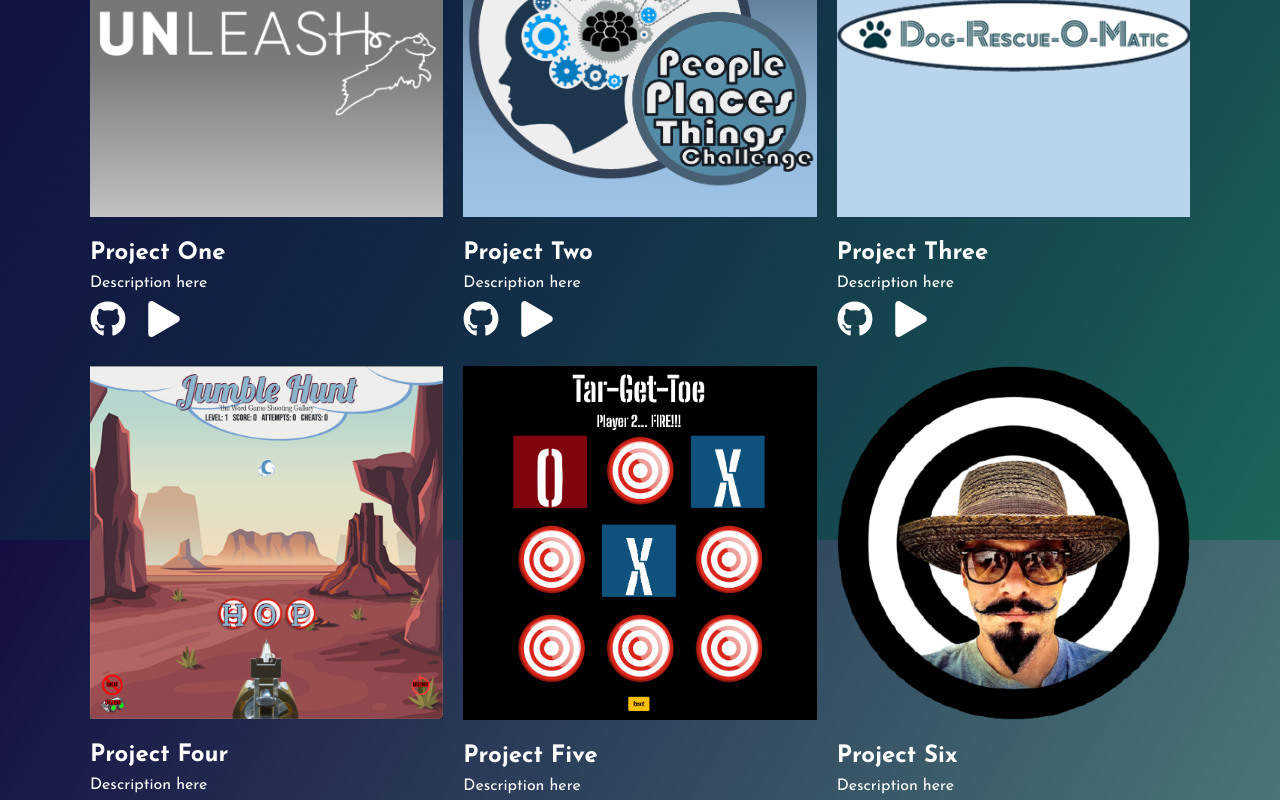
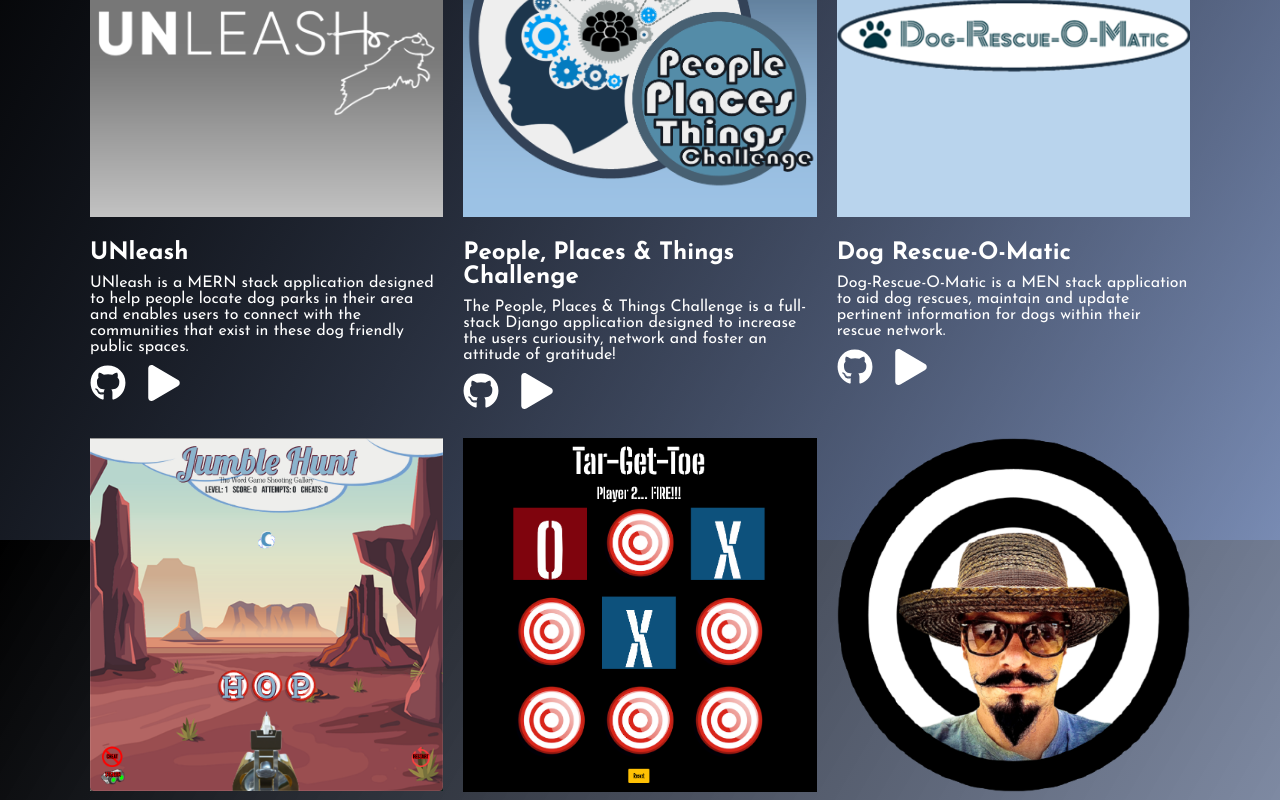
Before and after one commit to JohnnyMohawk/jna-dev-portfolio, a React (Create React App) app: page /projects in a window 1280 px wide. Shown: the part 260-1060 px from the top of the page. Built offline with nearby package versions, Linux system fonts and the light colour scheme.

Commit message:
frost the cake

```diff
--- a/src/components/Homepage.js
+++ b/src/components/Homepage.js
@@ -5,6 +5,9 @@ const Homepage = () => {
         <>
             <section className="homepage">
                 <div className="overlay">
+                    <a className="home-logo" href="https://www.linkedin.com/in/john-nelson-alden/" target="_blank" rel="noopennernoreferrer">
+                        <img className="home-logo" id="edit-img" src="./images/project-6.png" />
+                    </a>
                     <h1>John Nelson-Alden</h1>
                     <p>Full-Stack Developer</p>
 
--- a/src/data/navbar.js
+++ b/src/data/navbar.js
@@ -3,17 +3,17 @@ import {v4 as uuidv4} from "uuid"
 export const navbar = [
     {
         id: uuidv4(),
-        title: "Homepage",
+        title: "Home",
         url: "/"
     },
     {
         id: uuidv4(),
-        title: "Projects",
+        title: "My Projects",
         url: "/projects"
     },
     {
         id: uuidv4(),
-        title: "Contact Me",
+        title: "Let's Connect",
         url: "/contact-me"
     },
 ]
--- a/src/data/projects.js
+++ b/src/data/projects.js
@@ -3,48 +3,48 @@ import {v4 as uuidv4} from "uuid"
 export const projects = [
     {
         id: uuidv4(),
-        title: "Project One",
-        desc: "Description here",
-        github: "https://github.com/JohnnyMohawk",
-        demo: "add links",
+        title: "UNleash",
+        desc: "UNleash is a MERN stack application designed to help people locate dog parks in their area and enables users to connect with the communities that exist in these dog friendly public spaces.",
+        github: "https://github.com/JohnnyMohawk/unleash",
+        demo: "https://barks-rec-unleash.herokuapp.com/",
         image: "./images/project-1.png"
     },
     {
         id: uuidv4(),
-        title: "Project Two",
-        desc: "Description here",
-        github: "https://github.com/JohnnyMohawk",
-        demo: "add links",
+        title: "People, Places & Things Challenge",
+        desc: "The People, Places & Things Challenge is a full-stack Django application designed to increase the users curiousity, network and foster an attitude of gratitude!",
+        github: "https://github.com/JohnnyMohawk/ppt-challenge",
+        demo: "https://ppt-challenge.herokuapp.com/",
         image: "./images/project-2.png"
     },
     {
         id: uuidv4(),
-        title: "Project Three",
-        desc: "Description here",
-        github: "https://github.com/JohnnyMohawk",
-        demo: "add links",
+        title: "Dog Rescue-O-Matic",
+        desc: "Dog-Rescue-O-Matic is a MEN stack application to aid dog rescues, maintain and update pertinent information for dogs within their rescue network.",
+        github: "https://github.com/JohnnyMohawk/dog-rescue-app",
+        demo: "https://dog-o-matic-rescue-app.herokuapp.com/dogs",
         image: "./images/project-3.png"
     },
     {
         id: uuidv4(),
         title: "Project Four",
-        desc: "Description here",
-        github: "https://github.com/JohnnyMohawk",
-        demo: "add links",
+        desc: "Jumble Hunt is a shooting gallery style word jumble game built with vanilla JavaScript. The letters of a word will be rearranged in a random order, the player must “shoot” the letters in the correct order to unscramble the word.",
+        github: "https://github.com/JohnnyMohawk/jumble-hunt-game",
+        demo: "https://jumble-hunt.netlify.app/",
         image: "./images/project-4.png"
     },
     {
         id: uuidv4(),
-        title: "Project Five",
-        desc: "Description here",
-        github: "https://github.com/JohnnyMohawk",
-        demo: "add links",
+        title: "Tar-Get-Toe",
+        desc: "While not a full project, Tar-Get-Get displays my desire to make everything as interesting, engaging and visually appealing as possible!",
+        github: "https://github.com/JohnnyMohawk/ttt-weekend",
+        demo: "https://tar-get-toe.netlify.app/",
         image: "./images/project-5.png"
     },
     {
         id: uuidv4(),
-        title: "Project Six",
-        desc: "Description here",
+        title: "Guess Where This Link Goes",
+        desc: "I hope you have enjoyed my portfolio! I would love to speak with you further. Let's connect!",
         github: "https://github.com/JohnnyMohawk",
         demo: "add links",
         image: "./images/project-6.png"
--- a/src/index.css
+++ b/src/index.css
@@ -1,5 +1,5 @@
 :root {
-  --background-image: linear-gradient(120deg, #130e41,rgba(1, 84, 69, 0.67));
+  --background-image: linear-gradient(120deg, #000000,rgba(104, 125, 170, 0.67));
   --background-overlay: rgba(0,0,0,0.4);
 }
 
@@ -9,13 +9,27 @@
   box-sizing: border-box;
 }
 
-/* html {
-  background: var(--background-image) no-repeat center center fixed;
-  -webkit-background-size: cover;
-  -moz-background-size: cover;
-  -o-background-size: cover;
-  background-size: cover;
-} */
+.home-logo {
+  max-width: 50%;
+  margin-bottom: 20px;
+}
+
+#edit-img:hover {
+  -webkit-filter: invert(100%) !important;
+  animation-name: spin;
+  animation-duration: 5000ms;
+  animation-iteration-count: infinite;
+  animation-timing-function: linear;
+}
+
+@keyframes spin {
+  from {
+    transform:rotate(0deg);
+  }
+  to {
+    transform:rotate(360deg);
+  }
+}
 
 ul {
   list-style-type: none;
@@ -123,7 +137,7 @@ a {
 
 .projects {
   background-image: var(--background-image);
-  /* height: 100vh; */
+  height: 100vh;
 }
 
 .projects h1 {
@@ -200,17 +214,29 @@ svg {
   .homepage .overlay h1 {
     font-size: 64px;
   }
+
+  #home-logo {
+    max-width: 20%;
+  }
 }
 
 @media (max-width: 910px) {
   .contacts ul li a {
     font-size: 16px;
   }
+
+  #home-logo {
+    max-width: 20%;
+  }
 }
 
 @media (max-width: 768px) {
   .projects .cards {
     grid-template-columns: repeat(2, 1fr);
+  }
+
+  #home-logo {
+    max-width: 20%;
   }
 }
 
@@ -220,7 +246,7 @@ svg {
   }
 
   .homepage .overlay h1 {
-    font-size: 48px;
+    font-size: 36px;
   }
 
   .contacts ul li a {
@@ -234,4 +260,8 @@ svg {
   .projects .cards {
     grid-template-columns: 1fr;
   }
+
+  #home-logo {
+    max-width: 30%;
+  }
 }
--- a/src/pages/Projects.js
+++ b/src/pages/Projects.js
@@ -12,16 +12,13 @@ const Projects = () => {
                 <div className="cards">
                     {cards.map(({id, title, desc, github, demo, image}) => (
                         <article key={id}>
-                            <img src={image} alt={title} />
+                            <a href={demo} target="_blank" rel="noopenner noreferrer">
+                                <img src={image} alt={title} />
+                            </a>
                             <h4>{title}</h4>
                             <p>{desc}</p>
                             <a href={github} target="_blank" rel="noopenner noreferrer" className="github"><FaGithub /></a>
                             <a href={demo} target="_blank" rel="noopenner noreferrer" className="launch"><FaPlay /></a>
-
-                            {/* <ul>
-                                <li><a href={github} target="_blank" rel="noopenner noreferrer">GitHub</a></li>
-                                <li><a href={demo} target="_blank" rel="noopenner noreferrer">Deployed Link</a></li>
-                            </ul> */}
                         </article>
                     ))}
                 </div>
```
Also changed, not shown: public/images/project-1.png.
